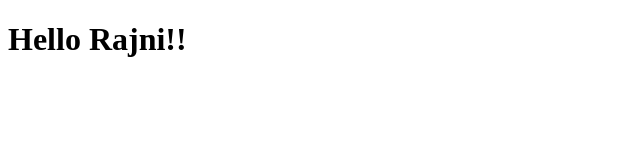
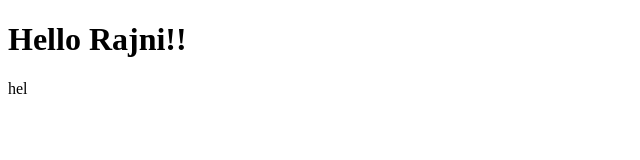
Before and after one commit to Rajnisharma720/Javascript1, a plain HTML site: page index.html in a window 1280 px wide. Shown: the full height of the page, 0-640 px from the left. Drawn offline with Linux system fonts and the light colour scheme.

Commit message:
commite changes

```diff
--- a/index.html
+++ b/index.html
@@ -7,5 +7,6 @@
 </head>
 <body>
     <H1>Hello Rajni!!</H1>
+    <p>hel</p>
 </body>
 </html>
```
